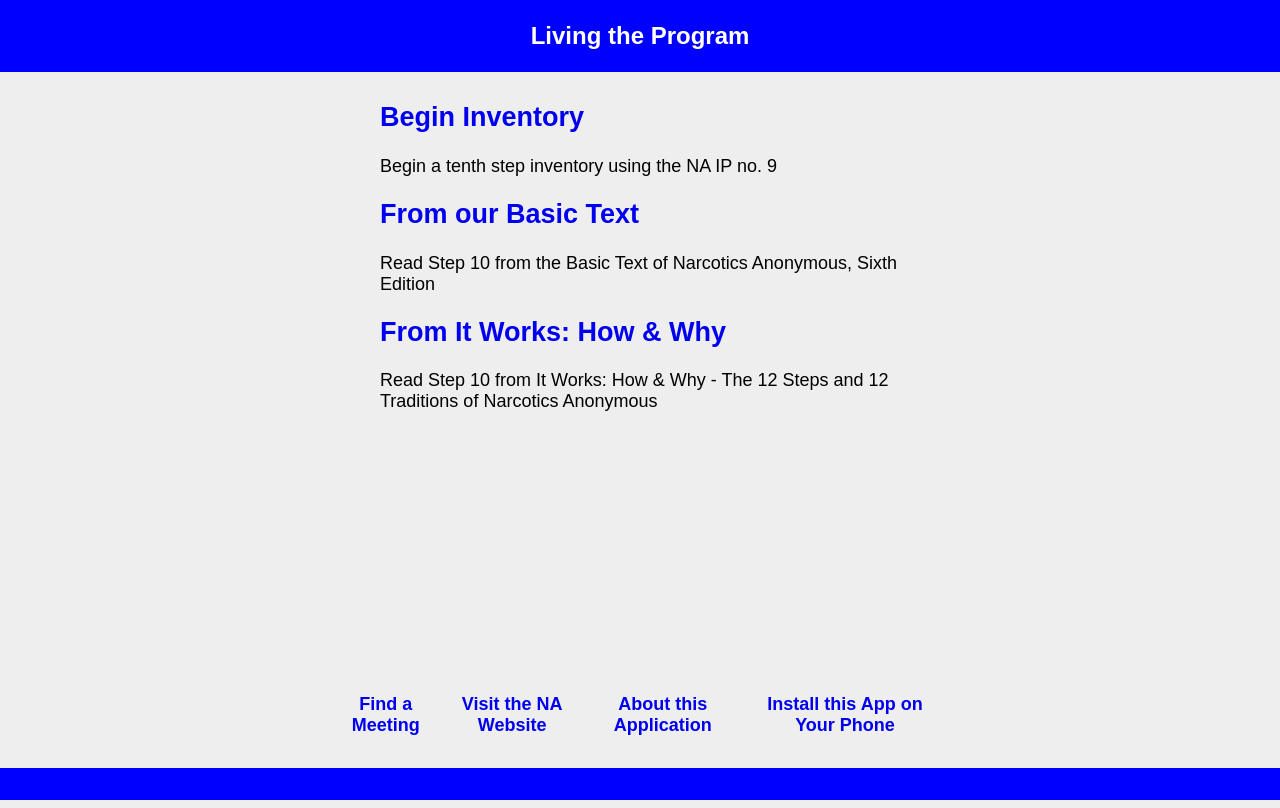
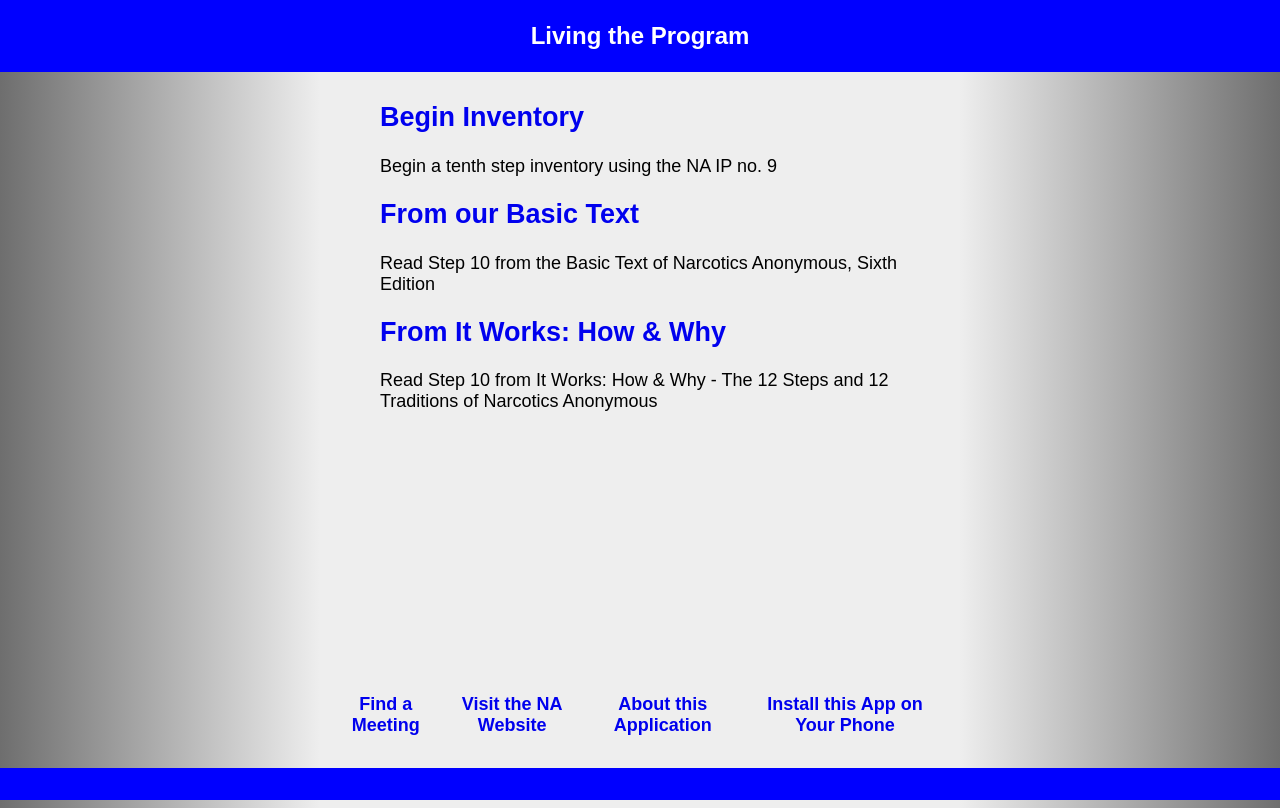
Before and after one commit to LLLisa/inventory, a React app: page / in a window 1280 px wide. Built offline with nearby package versions, Linux system fonts and the light colour scheme.

Commit message:
added background gradient on large screens

```diff
--- a/public/style.css
+++ b/public/style.css
@@ -343,3 +343,9 @@
         max-width: 90%;
     }
 }
+
+@media screen and (min-width: 850px) {
+    body {
+        background: linear-gradient(to right, var(--bg-dark-gray) 0%, var(--bg-off-white) 25%, var(--bg-off-white) 75%, var(--bg-dark-gray) 100%);
+    }
+}
--- a/public/theme.css
+++ b/public/theme.css
@@ -4,5 +4,6 @@
     --text-white: rgb(255, 255, 255);
     --bg-white: rgb(255, 255, 255);
     --bg-off-white: #eeeeee;
+    --bg-dark-gray: #6e6e6e;
     --border-lt-gray: #dddddd;
 }
```
